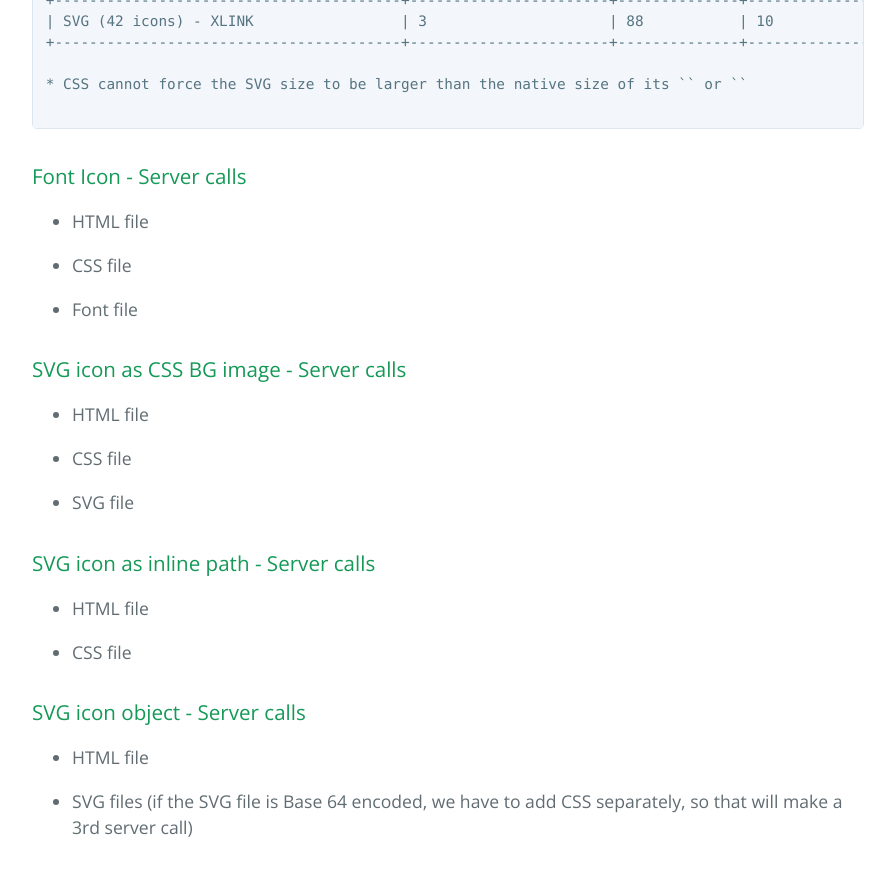
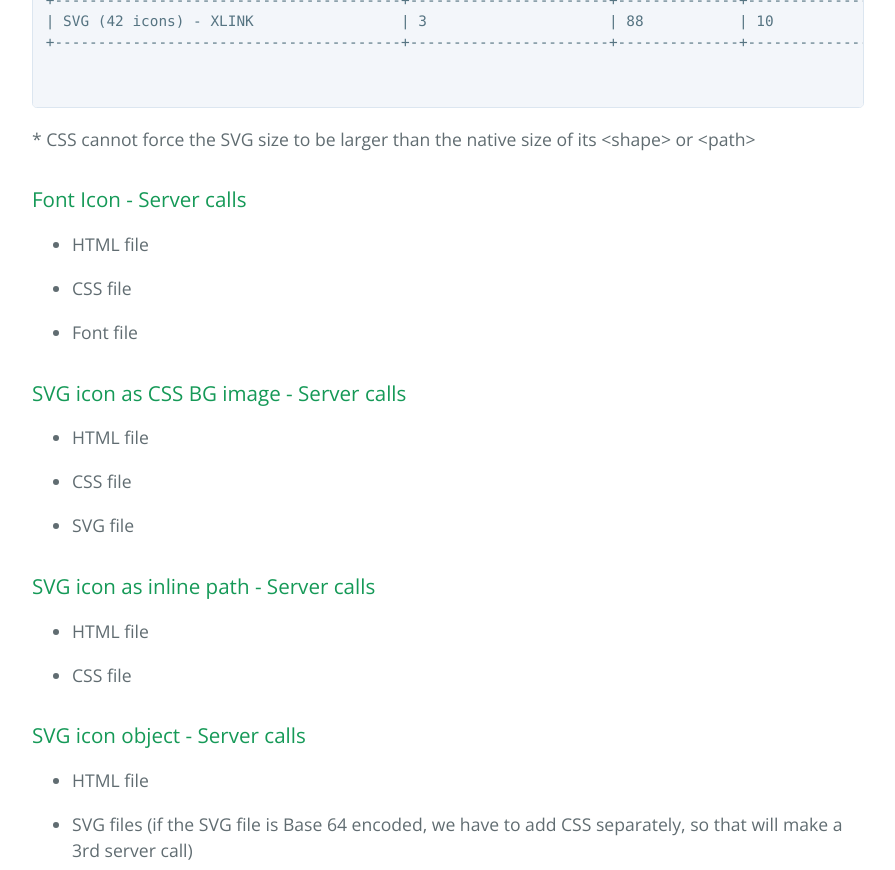
Before and after one commit to danaonel/svg-icons-vs-font-icons, a plain HTML site: page index.html in a window 1280 px wide. Shown: the part 1360-2230 px from the top of the page, without its empty margins (192-1087 px from the left). Drawn offline with nearby package versions, Linux system fonts and the light colour scheme.

Commit message:
small tweak

```diff
--- a/index.html
+++ b/index.html
@@ -71,9 +71,10 @@ and responsiveness capability.</p></li>
 | SVG (42 icons) - XLINK                 | 3                     | 88           | 10              | 0.1K|7.3K|18.7K         | 0.4K|1.2K|4.4K        | Yes*                  |
 +----------------------------------------+-----------------------+--------------+-----------------+-------------------------+-----------------------+-----------------------+
 
-* CSS cannot force the SVG size to be larger than the native size of its `<shape>` or `<path>`
 
 </pre>
+
+<p>* CSS cannot force the SVG size to be larger than the native size of its &lt;shape&gt; or &lt;path&gt;</p>
 
 <h3>
 <a id="font-icon---server-calls" class="anchor" href="#font-icon---server-calls" aria-hidden="true"><span class="octicon octicon-link"></span></a>Font Icon - Server calls</h3>
```
Also changed, not shown: 1 other file.
